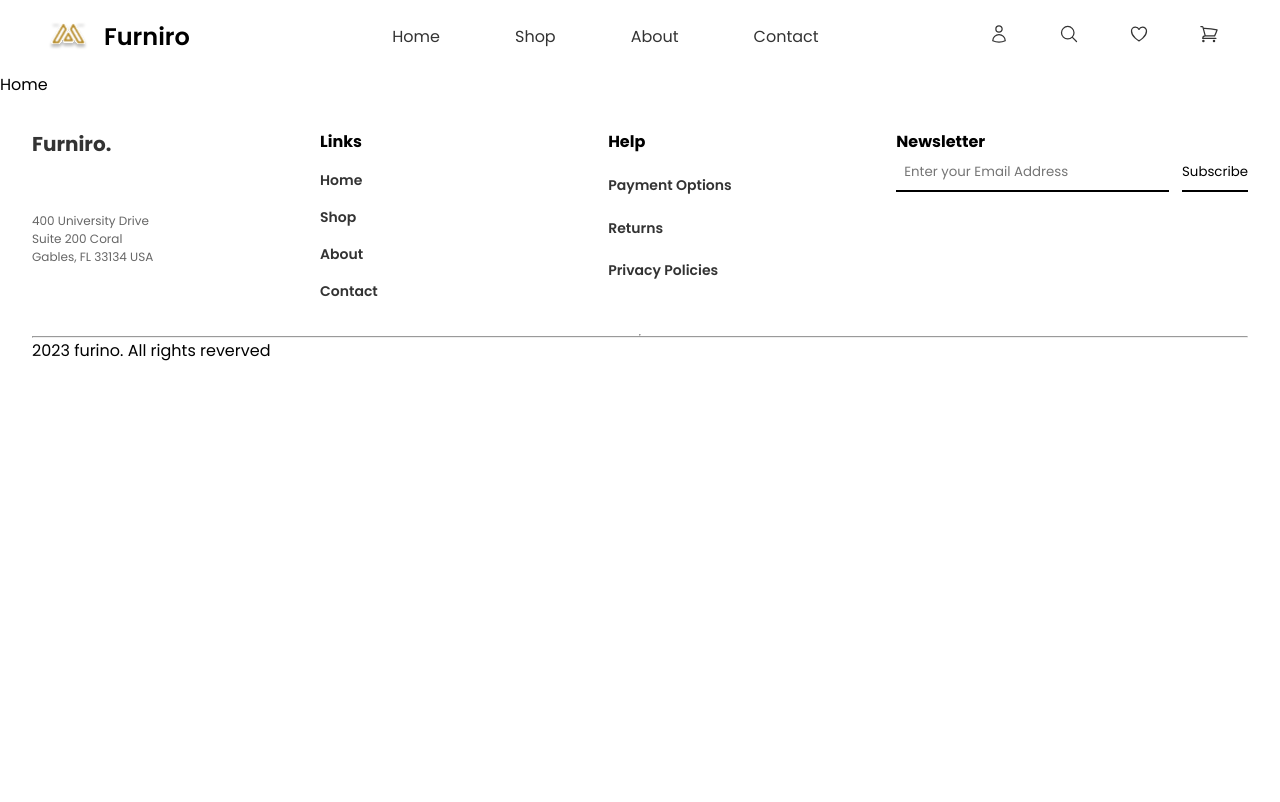
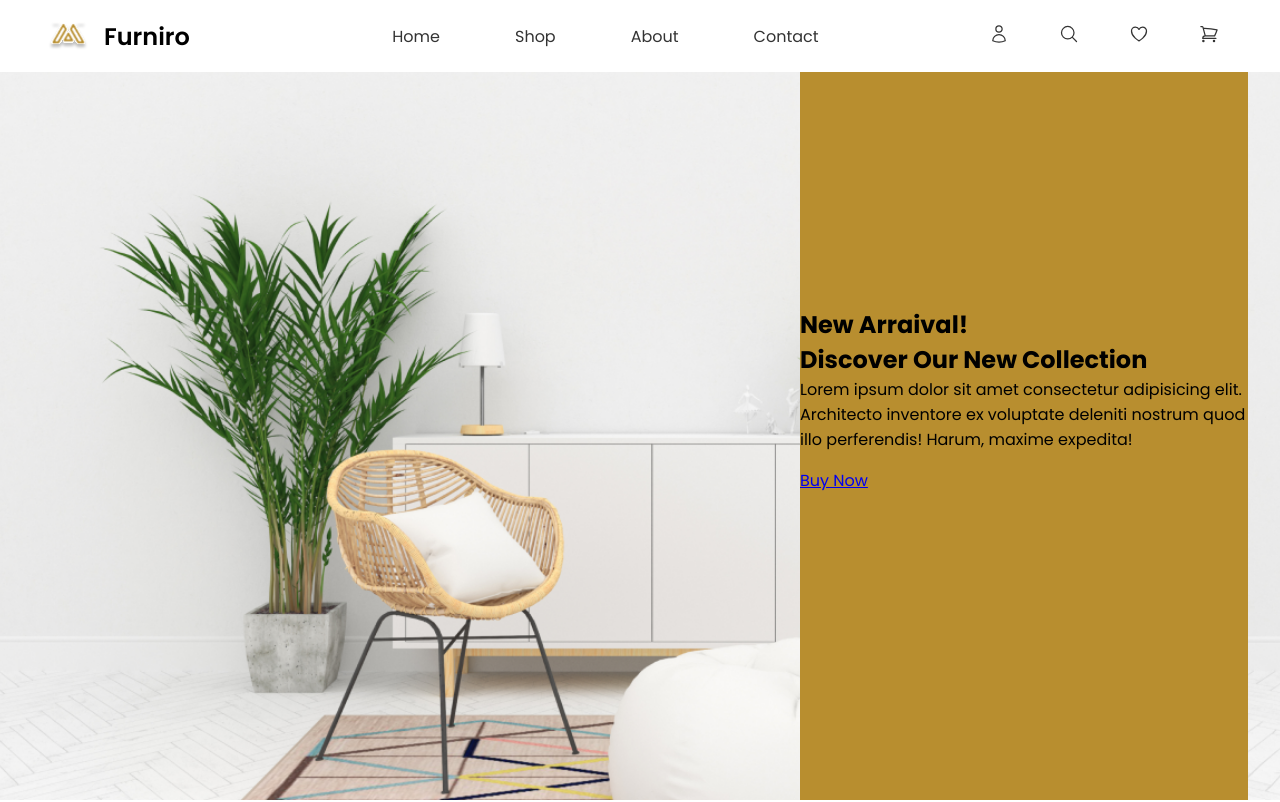
Before and after one commit to goldr0g3r/furniro, a React (Create React App) app in the folder frontend/: page / in a window 1280 px wide. Shown: the top 802 px of the page. Built offline with nearby package versions, Linux system fonts and the light colour scheme.

Commit message:
(started, hero) started hero section

```diff
--- /dev/null
+++ b/frontend/src/components/hero/hero.scss
@@ -0,0 +1,19 @@
+@import "../../styles/index.scss";
+.hero {
+  background-image: url("../../assets/images/hero_background.png");
+  background-size: cover;
+  background-position: center;
+  background-repeat: no-repeat;
+  height: 100vh;
+
+  display: grid;
+  grid-template-columns: 1.5fr 1fr;
+}
+
+.hero_container {
+  display: grid;
+  place-content: center;
+  gap: 1rem;
+  margin-inline: 2rem;
+  background-color: $primary;
+}
--- a/frontend/src/components/hero/index.tsx
+++ b/frontend/src/components/hero/index.tsx
@@ -1,13 +1,29 @@
-import React from 'react'
-
-type Props = {}
+import React from "react";
+import "./hero.scss";
+type Props = {};
 
 const HeroSection = (props: Props) => {
   return (
       <section className="hero">
+          <div></div>
+      <div className="hero_container">
+        <div className="hero_text">
+          <h2>New Arraival!</h2>
+          <h1>Discover Our New Collection</h1>
+          <p>
+            Lorem ipsum dolor sit amet consectetur adipisicing elit. Architecto
+            inventore ex voluptate deleniti nostrum quod illo perferendis!
+            Harum, maxime expedita!
+          </p>
+        </div>
+        <div className="hero_button">
+          <a href="/shop" className="button">
+            Buy Now
+          </a>
+        </div>
+      </div>
+    </section>
+  );
+};
 
-    </section>
-  )
-}
-
-export default HeroSection
+export default HeroSection;
--- a/frontend/src/components/navbar/navbar.scss
+++ b/frontend/src/components/navbar/navbar.scss
@@ -5,6 +5,9 @@
   align-items: center;
   margin: auto;
   padding: 1rem;
+  position: absolute;
+  background-color: $white;
+  width: 100%;
 
   .navbar_left {
     display: flex;
--- a/frontend/src/pages/Home/index.tsx
+++ b/frontend/src/pages/Home/index.tsx
@@ -1,9 +1,14 @@
 import React from "react";
+import HeroSection from "../../components/hero";
 
 type Props = {};
 
 const Home = (props: Props) => {
-  return <div>Home</div>;
+  return (
+    <div>
+      <HeroSection />
+    </div>
+  );
 };
 
 export default Home;
```
